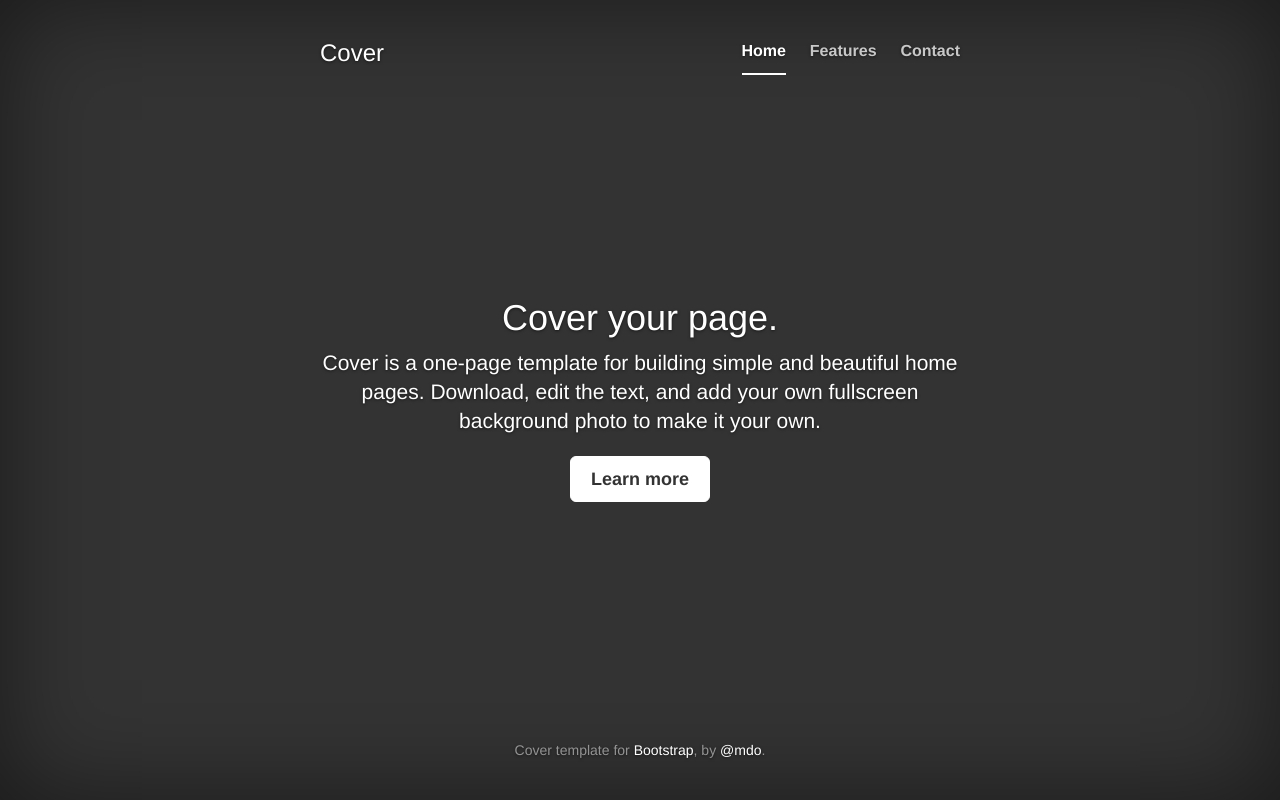
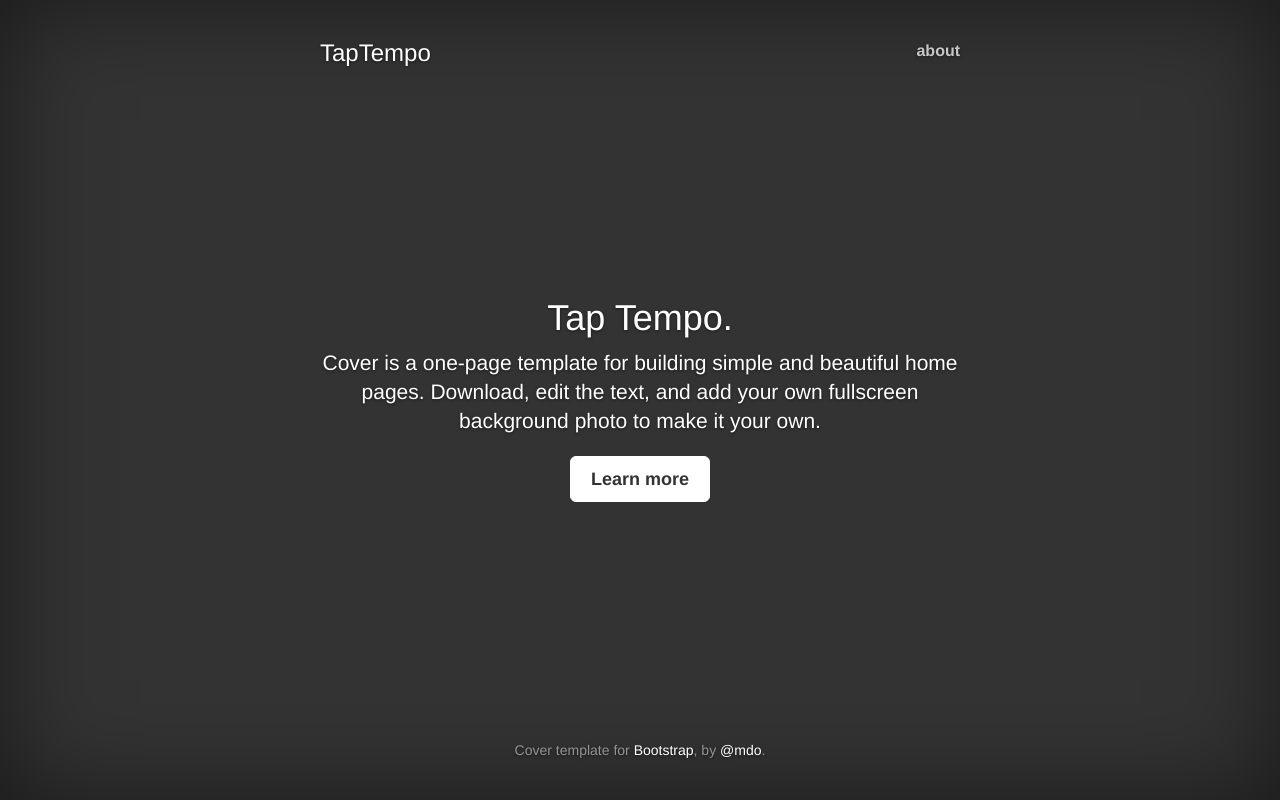
Before and after one commit to emweel/taptempo-app, a Flask app: page / in a window 1280 px wide. Run offline with Flask 2, Linux system fonts and the light colour scheme; some libraries are stand-ins or nearby versions.

Commit message:
update content

```diff
--- a/templates/index.html
+++ b/templates/index.html
@@ -14,19 +14,17 @@
 
           <div class="masthead clearfix">
             <div class="inner">
-              <h3 class="masthead-brand">Cover</h3>
+              <h3 class="masthead-brand">TapTempo</h3>
               <nav>
                 <ul class="nav masthead-nav">
-                  <li class="active"><a href="#">Home</a></li>
-                  <li><a href="#">Features</a></li>
-                  <li><a href="#">Contact</a></li>
+                  <li><a href="#">about</a></li>
                 </ul>
               </nav>
             </div>
           </div>
 
           <div class="inner cover">
-            <h1 class="cover-heading">Cover your page.</h1>
+            <h1 class="cover-heading">Tap Tempo.</h1>
             <p class="lead">Cover is a one-page template for building simple and beautiful home pages. Download, edit the text, and add your own fullscreen background photo to make it your own.</p>
             <p class="lead">
               <a href="#" class="btn btn-lg btn-default">Learn more</a>
```
